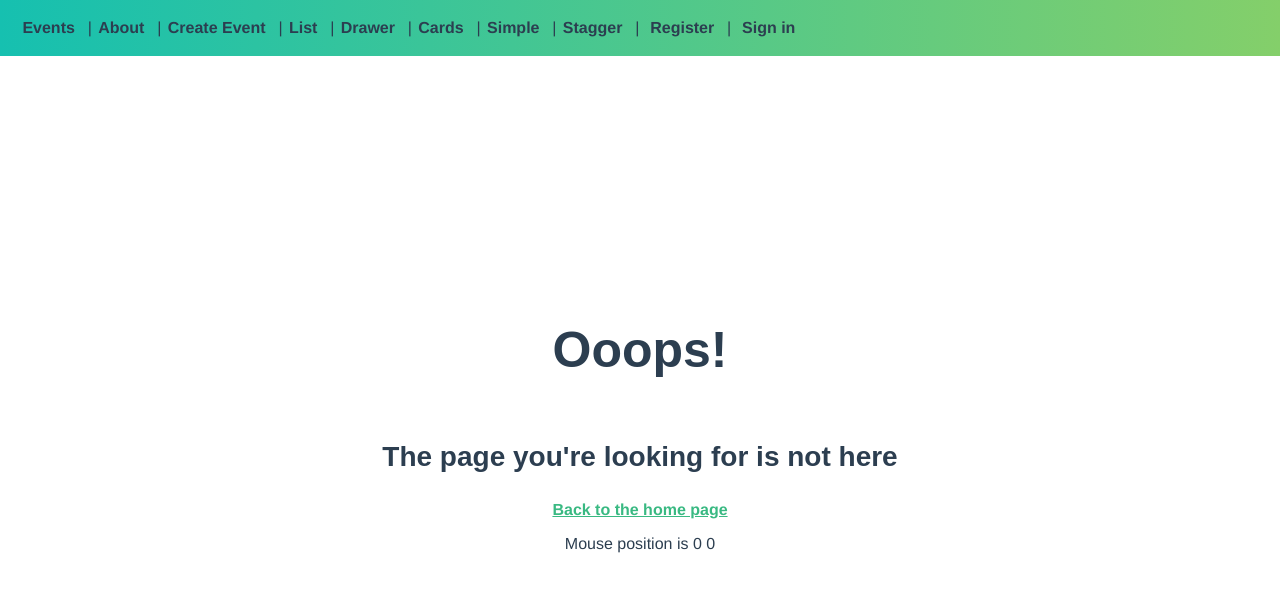
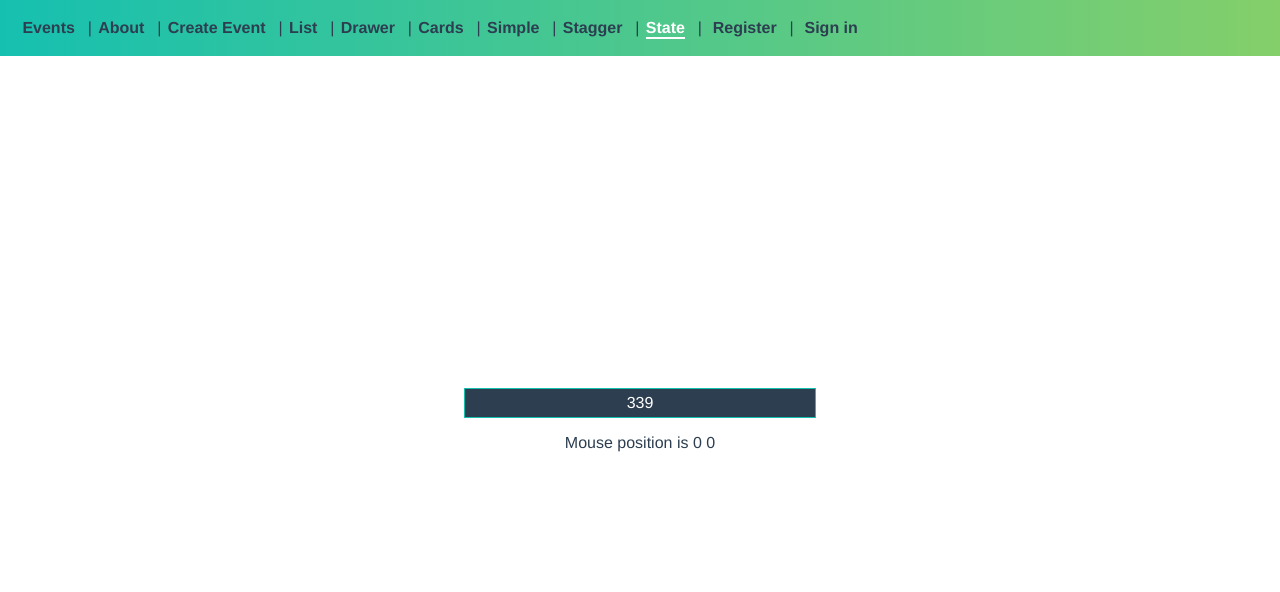
Before and after one commit to Paprikas/real-world-vue-3, a Vue app: page /state in a window 1280 px wide. Shown: the top 592 px of the page. Built offline with nearby package versions, Linux system fonts and the light colour scheme.

Commit message:
Animating Vue Lesson 7

```diff
--- a/src/components/AppNav.vue
+++ b/src/components/AppNav.vue
@@ -7,7 +7,8 @@
     <router-link :to="{ name: 'DrawerView' }">Drawer</router-link>|
     <router-link :to="{ name: 'CardsView' }">Cards</router-link>|
     <router-link :to="{ name: 'SimpleView' }">Simple</router-link>|
-    <router-link :to="{ name: 'StaggerView' }">Stagger</router-link>
+    <router-link :to="{ name: 'StaggerView' }">Stagger</router-link>|
+    <router-link :to="{ name: 'StateView' }">State</router-link>
     <div v-if="!loggedIn">
       | <router-link :to="{ name: 'RegisterUser' }">Register</router-link>|
       <router-link :to="{ name: 'LoginUser' }">Sign in</router-link>
--- a/src/router/index.js
+++ b/src/router/index.js
@@ -17,6 +17,7 @@ import DrawerView from '@/views/DrawerView'
 import CardsView from '@/views/CardsView'
 import SimpleView from '@/views/SimpleView'
 import StaggerView from '@/views/StaggerView'
+import StateView from '@/views/StateView'
 
 const AboutView = () => import('../views/AboutView.vue')
 
@@ -130,6 +131,11 @@ const routes = [
     component: StaggerView,
   },
   {
+    path: '/state',
+    name: 'StateView',
+    component: StateView,
+  },
+  {
     path: '/register',
     name: 'RegisterUser',
     component: RegisterUser,
--- /dev/null
+++ b/src/views/StateView.vue
@@ -0,0 +1,48 @@
+<template>
+  <div>
+    <div :style="{ width: tweenedNumber + 'px' }" class="bar">
+      <span>{{ tweenedNumber.toFixed(0) }}</span>
+    </div>
+  </div>
+</template>
+
+<script>
+import gsap from 'gsap'
+export default {
+  data() {
+    return {
+      number: 0,
+      tweenedNumber: 0,
+    }
+  },
+  watch: {
+    number(newValue) {
+      gsap.to(this.$data, {
+        duration: 1,
+        ease: 'circ.out',
+        tweenedNumber: newValue,
+      })
+    },
+  },
+  methods: {
+    randomNumber() {
+      this.number = Math.floor(Math.random() * (800 - 0))
+    },
+  },
+  created() {
+    setInterval(this.randomNumber, 1500)
+  },
+}
+</script>
+
+<style scoped>
+.bar {
+  padding: 5px;
+  background-color: #2c3e50;
+  border: 1px #16c0b0 solid;
+  min-width: 20px;
+}
+.bar span {
+  color: white;
+}
+</style>
```
